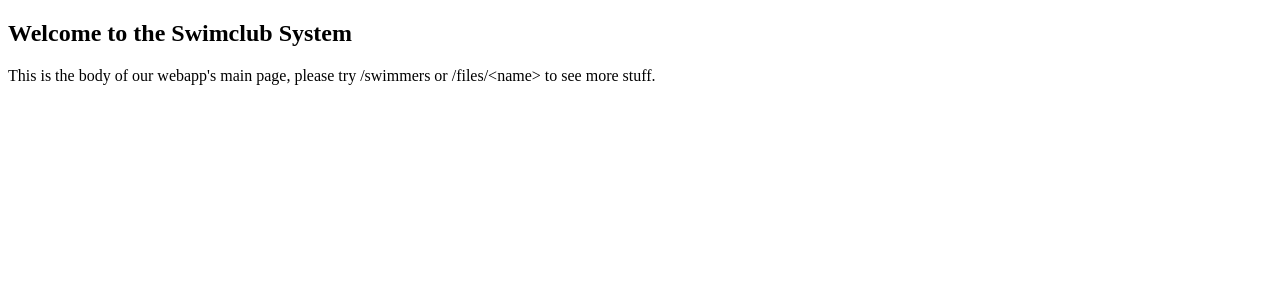
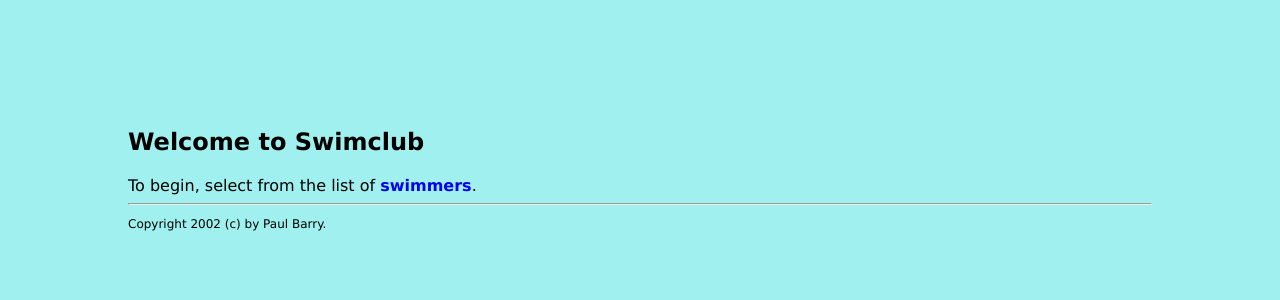
Before and after one commit to MarcelZama/Python-Website-CA3, a Flask app: page / in a window 1280 px wide. Shown: the top 300 px of the page. Run offline with Flask 2, Linux system fonts and the light colour scheme.

Commit message:
First version for the Coach with stylesheets.

```diff
--- a/app.py
+++ b/app.py
@@ -13,7 +13,7 @@ app.secret_key = (
 def homepage():
     return render_template(
         "index.html",
-        title="Welcome to the Swimclub System",
+        title="Welcome to Swimclub",
     )
 
 
--- /dev/null
+++ b/static/webapp.css
@@ -0,0 +1,29 @@
+body {
+  font-family: Verdana, Geneva, Arial, sans-serif;
+  background-color: rgb(160, 240, 240);
+  margin: 10%;
+}
+
+h2 {
+  font-size: 150%;
+}
+
+input[type=submit] {
+  width: 8em;
+  color: white;
+  background-color: blue;
+  font-weight: bold;
+}
+
+a {
+  text-decoration: none;
+  font-weight: bold;
+}
+
+a:hover {
+  text-decoration: underline;
+}
+
+.footer {
+  font-size: 75%;
+}
--- a/swimclub.py
+++ b/swimclub.py
@@ -53,6 +53,7 @@ def produce_bar_chart(fn, location=CHARTS):
             <title>
                 {title}
             </title>
+            <link rel="stylesheet" href="/static/webapp.css">
         </head>
         <body>
             <h3>{title}</h3>
--- a/templates/base.html
+++ b/templates/base.html
@@ -2,7 +2,8 @@
 <html>
     <head>
         <title>{{ title }}</title>
-    </head>
+        <link rel="stylesheet" href="/static/webapp.css">
+     </head>
 
     <body>
         <h2>{{ title }}</h2>
@@ -10,5 +11,7 @@
         {% block body %}
         {% endblock %}
 
+        <hr>
+        <p class="footer">Copyright 2002 (c) by Paul Barry.</p>
     </body>
 </html>
--- a/templates/index.html
+++ b/templates/index.html
@@ -2,5 +2,5 @@
 
 
 {% block body %}
-        This is the body of our webapp's main page, please try /swimmers or /files/&lt;name&gt; to see more stuff.
+        To begin, select from the list of <a href="/swimmers">swimmers</a>.
 {% endblock %}
```
